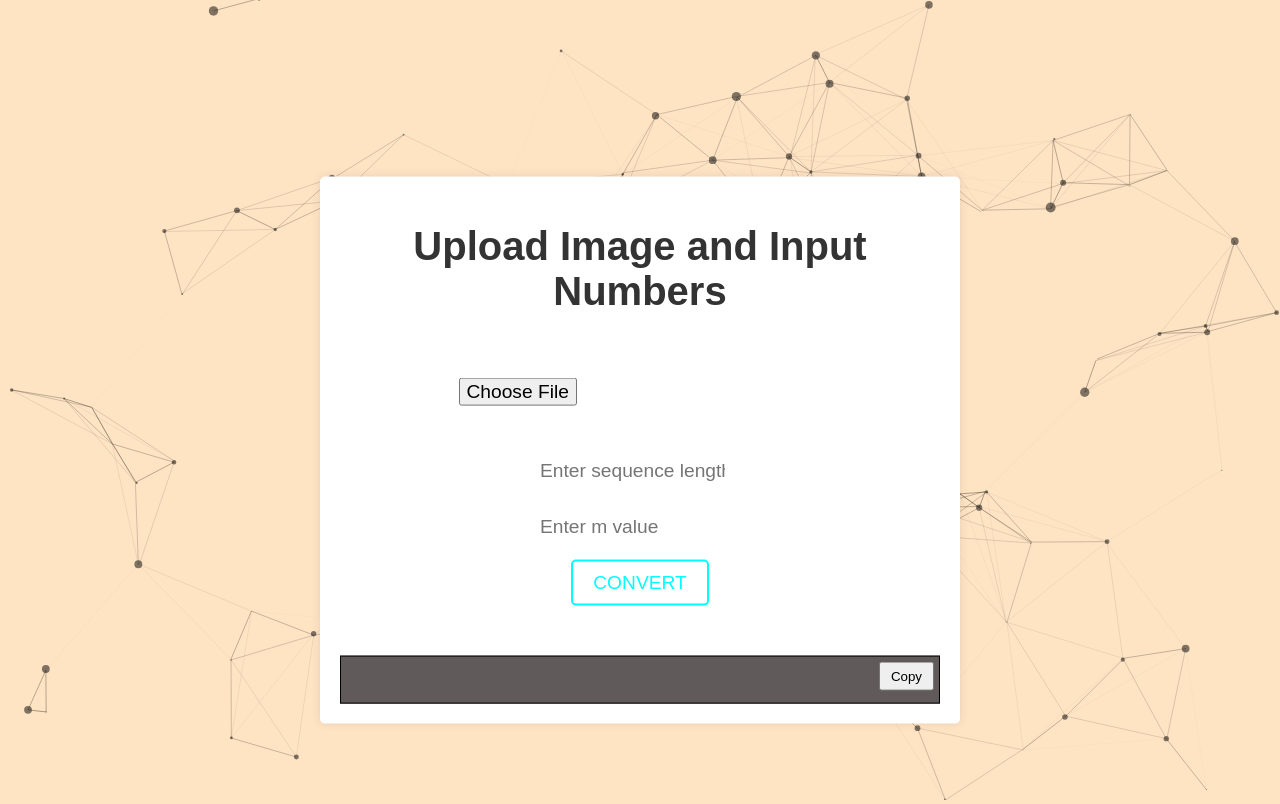
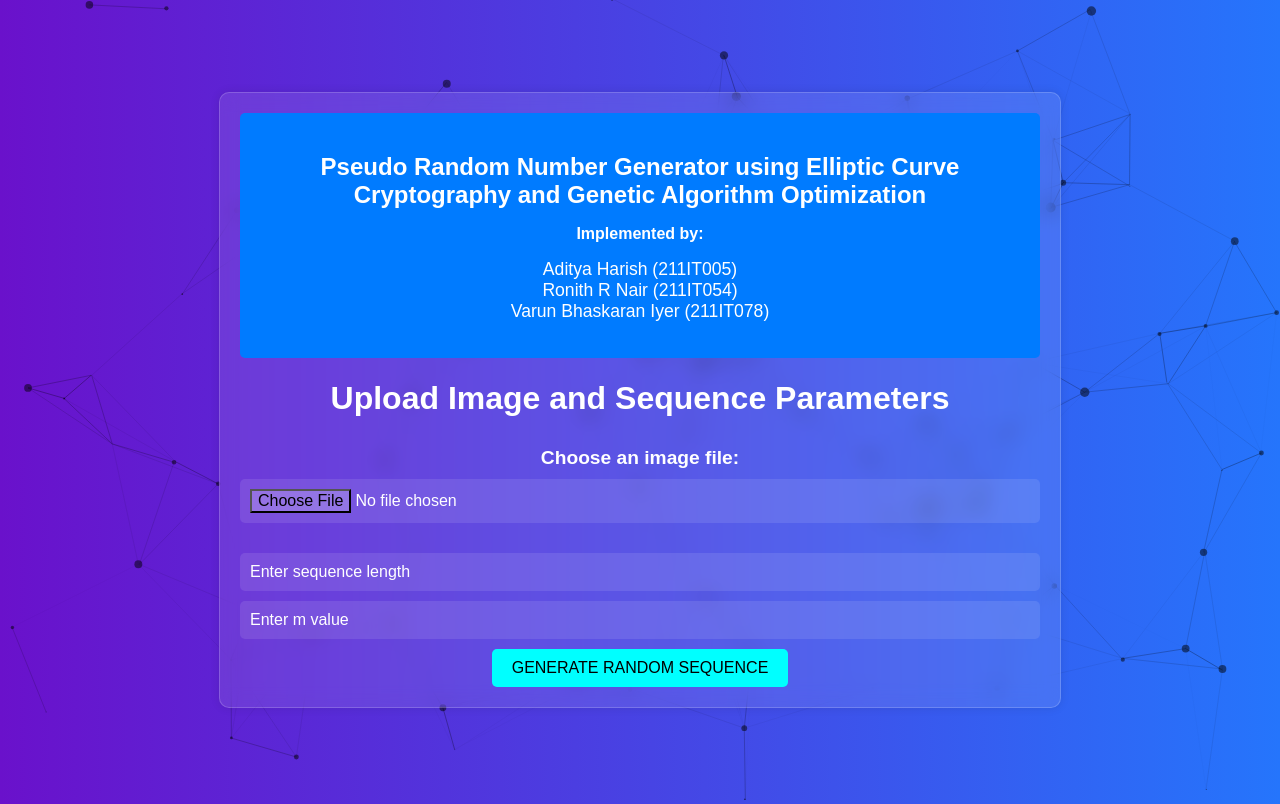
Before and after one commit to Viyer533/PRNG-WebApp, a Django app: page / in a window 1280 px wide. Run offline with Django 5.2, Linux system fonts and the light colour scheme.

Commit message:
Final changes

```diff
--- a/prng_proj/prng_app/templates/index.html
+++ b/prng_proj/prng_app/templates/index.html
@@ -11,129 +11,208 @@
     body {
         margin: 0;
         padding: 0;
-            font-family: Arial, sans-serif;
-            overflow: hidden;
+        font-family: 'Montserrat', sans-serif;
+        overflow: auto;
+        display: flex;
+        justify-content: center;
+        align-items: center;
+        height: 100vh;
+        background-image: linear-gradient(to right, #6a11cb 0%, #2575fc 100%);
     }
+
     .container {
-            position: absolute;
-            top: 50%;
-            left: 50%;
-            transform: translate(-50%, -50%);
+        position: relative;
+        width: 80%;
+        /* max-width: 600px; */
+        padding: 20px;
         text-align: center;
         color: #fff;
+        background: rgba(255, 255, 255, 0.1);
+        backdrop-filter: blur(10px);
+        border-radius: 10px;
+        border: 1px solid rgba(255, 255, 255, 0.18);
+
     }
+
     h1 {
-            font-size: 2.5em;
+        font-size: 2em;
+        color: #fff;
         margin-bottom: 30px;
     }
+
     .form-group {
         margin-bottom: 20px;
     }
+
     label {
         font-size: 1.2em;
         display: block;
+        margin-bottom: 10px;
+        color: #fff;
+
     }
-        input[type="file"] {
-            font-size: 1.2em;
-            background-color: transparent;
-            border: 2px solid #fff;
+
+    input[type="number"]::placeholder {
+        color: #fff; /* Setting placeholder text color to white */
+    }
+
+    input[type="file"],
+    input[type="number"] {
+        font-size: 1em;
+        font-family: 'Montserrat', sans-serif;
+        background-color: rgba(255, 255, 255, 0.1);
+        border: none;
+        outline: none;
         color: #fff;
         padding: 10px;
         border-radius: 5px;
+        width: calc(100% - 20px);
+        margin-bottom: 10px;
+        transition: background-color 0.3s ease;
     }
-        input[type="number"] {
-            font-size: 1.2em;
-            background-color: transparent;
-            border: 2px solid #fff;
-            color: #000000;
-            padding: 10px;
+
+    input[type="file"]::file-selector-button,
+    input[type="number"]:hover {
+        background-color: rgba(255, 255, 255, 0.2);
+    }
+
+    button[type="submit"] {
+        font-size: 1em;
+        padding: 10px 20px;
+        background-color: cyan;
+        border: none;
+        color: #000;
+        cursor: pointer;
+        transition: transform 0.3s ease;
         border-radius: 5px;
-            margin-bottom: 10px;
-            width: 200px;
+        font-family: 'Montserrat', sans-serif;
     }
-        button[type="submit"] {
-            font-size: 1.2em;
-            padding: 10px 20px;
-            background-color: transparent;
-            border: 2px solid cyan;
-            color: cyan;
-            cursor: pointer;
-            transition: all 0.3s ease;
-            border-radius: 5px;
+
+    button[type="submit"]:hover {
+        transform: scale(1.05);
     }
-        button[type="submit"]:hover {
-            background-color: cyan;
-            color: #fff;
-        }
+
     #imagePreview {
         margin-top: 20px;
         max-width: 100%;
         display: none;
     }
 
-        body {
-            background: #ffe4c4;
+    .code-container {
+        margin-top: 30px;
+        background-color: rgba(255, 255, 255, 0.2);
+        border-radius: 10px;
+        border: 1px solid rgba(255, 255, 255, 0.18);
+        padding: 30px;
+        backdrop-filter: blur(10px);
+        /* display: none; */
     }
-
-        /* pre {
-        position: relative;
-        background: #d3d6db;
-        padding: 10px;
-        font-size: 15px;
-        word-wrap: break-word;
-        white-space: pre-wrap;
-        border: 1px solid #e6e7e9;
-        max-width: 500px;
-        } */
-
-        .copy-btn {
-            position: absolute;
-            top: 5px;
-            right: 5px;
-            padding: 5px 10px;
-            cursor: pointer;
-        }
-
-        /* .copy-button:hover {
-        color: #000;
-        } */
 
     pre {
         white-space: nowrap;
         overflow-x: auto;
-            position: relative;
+        background: transparent;
+        color: #fff;
     }
 
-        .code-container {
-            margin-top : 50px;
-            position: relative;
-            background-color: #615a5a;
-            border: 1px solid #000000;
-            padding: 10px;
+    .copy-btn {
+        font-size: 0.9em;
+        font-family: 'Montserrat', sans-serif;
+        position: absolute;
+        top: 8px;
+        right: 5px;
+        padding: 5px 5px;
+        background-color: #fff;
+        color: #000;
+        border-radius: 5px;
+        cursor: pointer;
+        transition: background-color 0.3s ease, color 0.3s ease;
+        z-index: 1;
+    }
+
+    .copy-btn:hover {
+        background-color: cyan;
+        color: #000;
+    }
+    .banner {
+    background-color: #007bff;
+    color: #fff;
+    padding: 20px;
+    border-radius: 5px;
+    margin-bottom: 20px;
+    font-family: 'Montserrat', sans-serif;
+    }
+
+    .banner h2 {
+        font-size: 1.5em;
+        margin-bottom: 10px;
+    }
+
+    .banner p {
+        font-weight: bold;
+        margin-bottom: 5px;
+    }
+
+    .banner ul {
+        list-style-type: none;
+        padding: 0;
+    }
+
+    .banner li {
+        font-size: 1.1em;
+    }
+
+    .converting-buffer {
+        display: none;
+        color: white;
+        margin-top: 10px;
+    }
+
+    .spinner-border{
+        display:none;
+        color: #fff;
+        margin-left: 20px;
     }
     </style>
     <script src="https://cdn.jsdelivr.net/npm/particles.js@2.0.0/particles.min.js"></script>
     <script src="{% static 'js/index.js' %}"></script>
 </head>
 <body>
+
+
     <div id="particles-js"></div>
+
     <div class="container">
 
-        <h1>Upload Image and Input Numbers</h1>
-        <form id="uploadForm" enctype="multipart/form-data" method="POST">
+        <div class="banner">
+            <h2>Pseudo Random Number Generator using Elliptic Curve Cryptography and Genetic Algorithm Optimization</h2>
+            <p>Implemented by:</p>
+            <ul>
+                <li>Aditya Harish (211IT005)</li>
+                <li>Ronith R Nair (211IT054)</li>
+                <li>Varun Bhaskaran Iyer (211IT078)</li>
+            </ul>
+        </div>
+        <h1>Upload Image and Sequence Parameters</h1>
+        <form id="uploadForm" enctype="multipart/form-data" method="POST" onsubmit = "return validateSubmit()">
             {% csrf_token %}
             <div class="form-group">
                 <label for="imageUpload"><b>Choose an image file:</b></label>
                 <input type="file" id="imageUpload" name="imageUpload" onchange="previewImage(event)">
             </div>
             <div id="imagePreview"></div>
-            <input type="number" name="number1" placeholder="Enter sequence length" required><br>
-            <input type="number" name="number2" placeholder="Enter m value" required><br>
-            <!-- <input type="number" name="number3" placeholder="Enter number 3" required><br>
-            <input type="number" name="number4" placeholder="Enter number 4" required><br> -->
-            <button type="submit">CONVERT</button>
+            <input type="number" id = "sequenceLength" name="number1" placeholder="Enter sequence length" required><br>
+            <input type="number" id = "mValue" name=number2 placeholder="Enter m value" required><br>
+            <button type="submit">GENERATE RANDOM SEQUENCE</button>
+            <div id = "spinnerborder" class="spinner-border" role="status">
+                <span class = "sr-only">Generating...</span>
+            </div>
+
         </form>
-        <div class="code-container">
+        {% if result|length > 0 %}
+        <div class="code-container" id = "codeContainer">
+            <h3 style = "font-family: 'Montserrat', 'sans-serif';">Generated Sequence:</h2>
+            <h4  style = "font-family: 'Montserrat', 'sans-serif';">Sequence Length: {{seqLen}} <br> Range of each number: {{0}} - {{mVal}}</h4>
             <pre id="myPreTag">
                 {% for number in result %}
                     {{ number }}{% if not forloop.last %},{% endif %}
@@ -141,8 +220,10 @@
             </pre>
             <button class="copy-btn" onclick="copyToClipboard()">Copy</button>
         </div>
+        {% endif %}
 
         <script>
+
             function copyToClipboard() {
                 var seq = document.getElementById('myPreTag').innerText;
                 var buttonText = document.querySelector('.copy-btn');
@@ -179,6 +260,7 @@
                 document.body.removeChild(textarea);
                 }
             }
+
         </script>
     </div>
 
@@ -200,6 +282,33 @@
             reader.readAsDataURL(event.target.files[0]);
         }
 
+        function showConvertingBuffer() {
+            var spinner = document.getElementById('spinnerborder');
+            spinner.style.display = 'inline-block';
+        }
+
+        function validateForm() {
+                var sequenceLength = document.getElementById('sequenceLength').value;
+                var mValue = document.getElementById('mValue').value;
+
+                if (sequenceLength <= 0 || mValue <= 0) {
+                    alert('Please enter positive values for both sequence length and m value.');
+                    return false;
+                }
+
+                if (sequenceLength == '' || mValue == '') {
+                    alert('Please enter values for both sequence length and m value.');
+                    return false;
+                }
+
+                return true;
+            }
+        function validateSubmit(){
+            var isvalid = validateForm();
+            if (isvalid) {
+                showConvertingBuffer();
+            }
+        }
     </script>
 </body>
 </html>
--- a/prng_proj/prng_app/views.py
+++ b/prng_proj/prng_app/views.py
@@ -28,6 +28,6 @@ class HomePage(View):
             result = PRNS_GENERATOR.generate({"img": image_path, "n": number1, "m": number2})[:number1]
             print(result)
 
-            return render(request, "index.html", {"result": result})
+            return render(request, "index.html", {"seqLen": number1, "mVal":2**number2 - 1, "result": result})
         else:
             return render(request, "index.html")
```
Also changed, not shown: 1 other file. Lines whose indentation alone changed are shown as unchanged.
